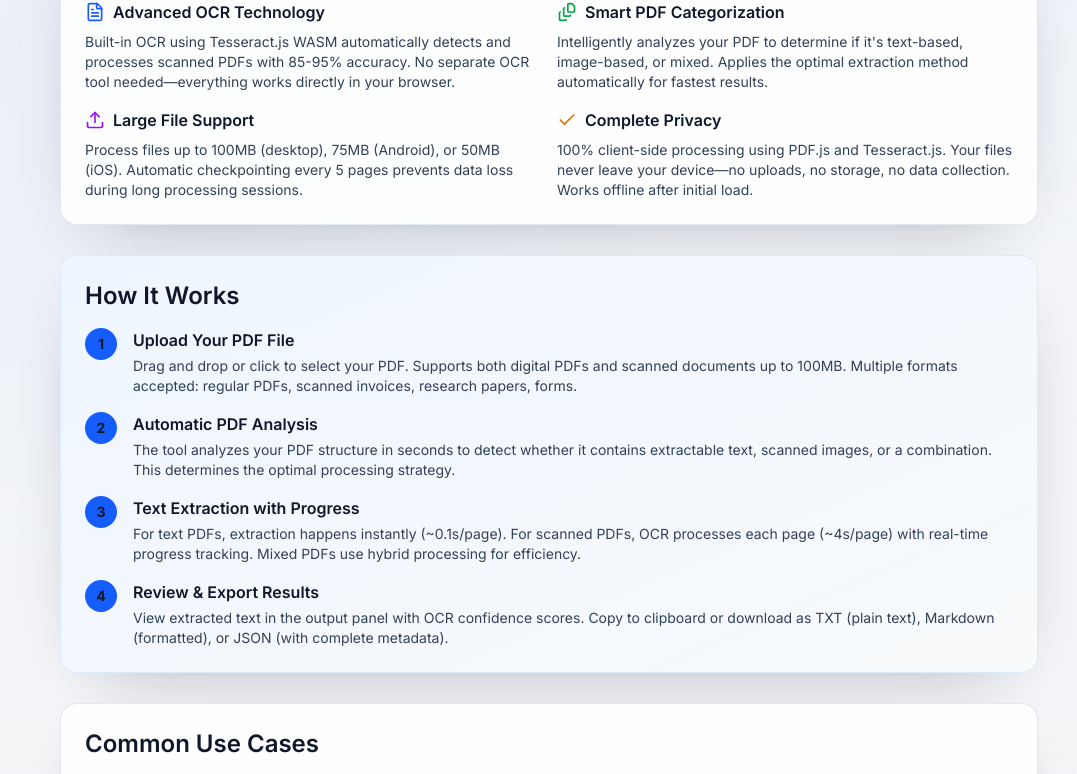
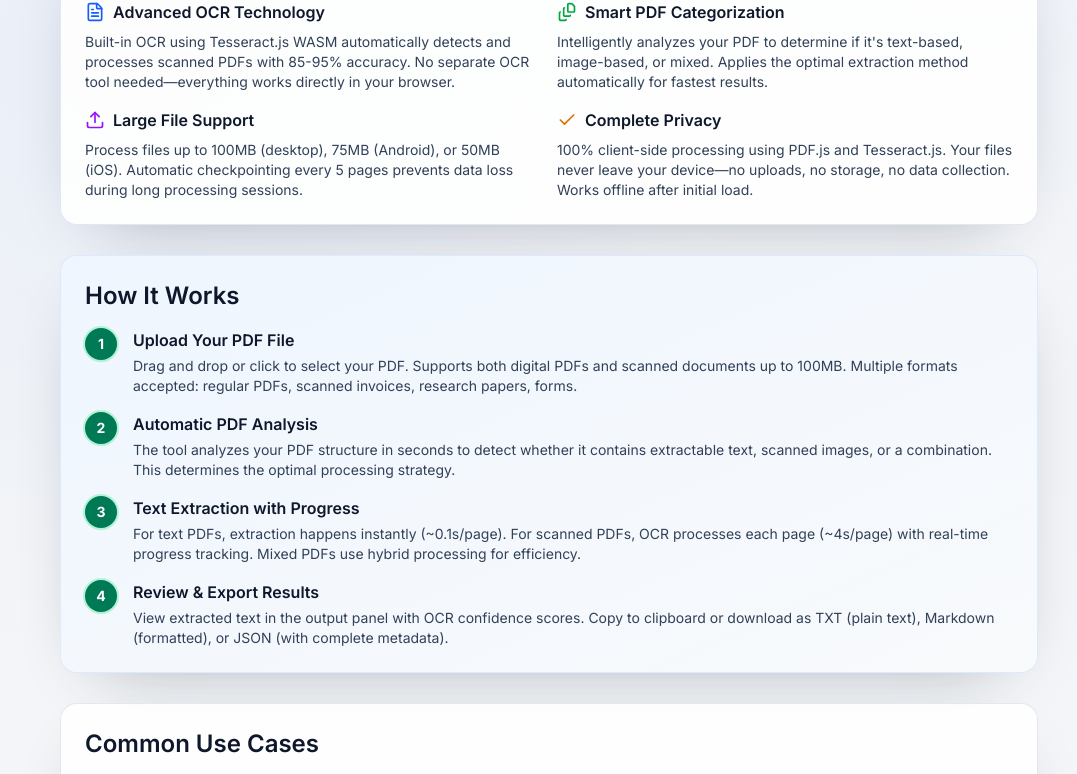
Before and after one commit to ChainPix/custom-website, a Next.js app: page /pdf-to-text in a window 1280 px wide. Shown: the part 550-1324 px from the top of the page, without its empty margins (91-1168 px from the left). Built offline with nearby package versions, Linux system fonts and the light colour scheme; no server answers.

Commit message:
Update numbering colors

```diff
--- a/app/(tools)/pdf-to-text/client.tsx
+++ b/app/(tools)/pdf-to-text/client.tsx
@@ -483,7 +483,7 @@ export default function PdfToTextClient() {
           <h2 className="text-2xl font-semibold text-slate-900 mb-4">How It Works</h2>
           <ol className="space-y-4">
             <li className="flex gap-4">
-              <div className="flex-shrink-0 flex items-center justify-center w-8 h-8 rounded-full bg-blue-600 font-bold text-sm">1</div>
+              <div className="flex-shrink-0 flex items-center justify-center w-8 h-8 rounded-full bg-emerald-700 text-white font-bold text-sm shadow-sm ring-2 ring-emerald-200/80">1</div>
               <div>
                 <h3 className="font-semibold text-slate-900 mb-1">Upload Your PDF File</h3>
                 <p className="text-sm text-slate-700">
@@ -492,7 +492,7 @@ export default function PdfToTextClient() {
               </div>
             </li>
             <li className="flex gap-4">
-              <div className="flex-shrink-0 flex items-center justify-center w-8 h-8 rounded-full bg-blue-600 font-bold text-sm">2</div>
+              <div className="flex-shrink-0 flex items-center justify-center w-8 h-8 rounded-full bg-emerald-700 text-white font-bold text-sm shadow-sm ring-2 ring-emerald-200/80">2</div>
               <div>
                 <h3 className="font-semibold text-slate-900 mb-1">Automatic PDF Analysis</h3>
                 <p className="text-sm text-slate-700">
@@ -501,7 +501,7 @@ export default function PdfToTextClient() {
               </div>
             </li>
             <li className="flex gap-4">
-              <div className="flex-shrink-0 flex items-center justify-center w-8 h-8 rounded-full bg-blue-600 font-bold text-sm">3</div>
+              <div className="flex-shrink-0 flex items-center justify-center w-8 h-8 rounded-full bg-emerald-700 text-white font-bold text-sm shadow-sm ring-2 ring-emerald-200/80">3</div>
               <div>
                 <h3 className="font-semibold text-slate-900 mb-1">Text Extraction with Progress</h3>
                 <p className="text-sm text-slate-700">
@@ -510,7 +510,7 @@ export default function PdfToTextClient() {
               </div>
             </li>
             <li className="flex gap-4">
-              <div className="flex-shrink-0 flex items-center justify-center w-8 h-8 rounded-full bg-blue-600 font-bold text-sm">4</div>
+              <div className="flex-shrink-0 flex items-center justify-center w-8 h-8 rounded-full bg-emerald-700 text-white font-bold text-sm shadow-sm ring-2 ring-emerald-200/80">4</div>
               <div>
                 <h3 className="font-semibold text-slate-900 mb-1">Review & Export Results</h3>
                 <p className="text-sm text-slate-700">
```
